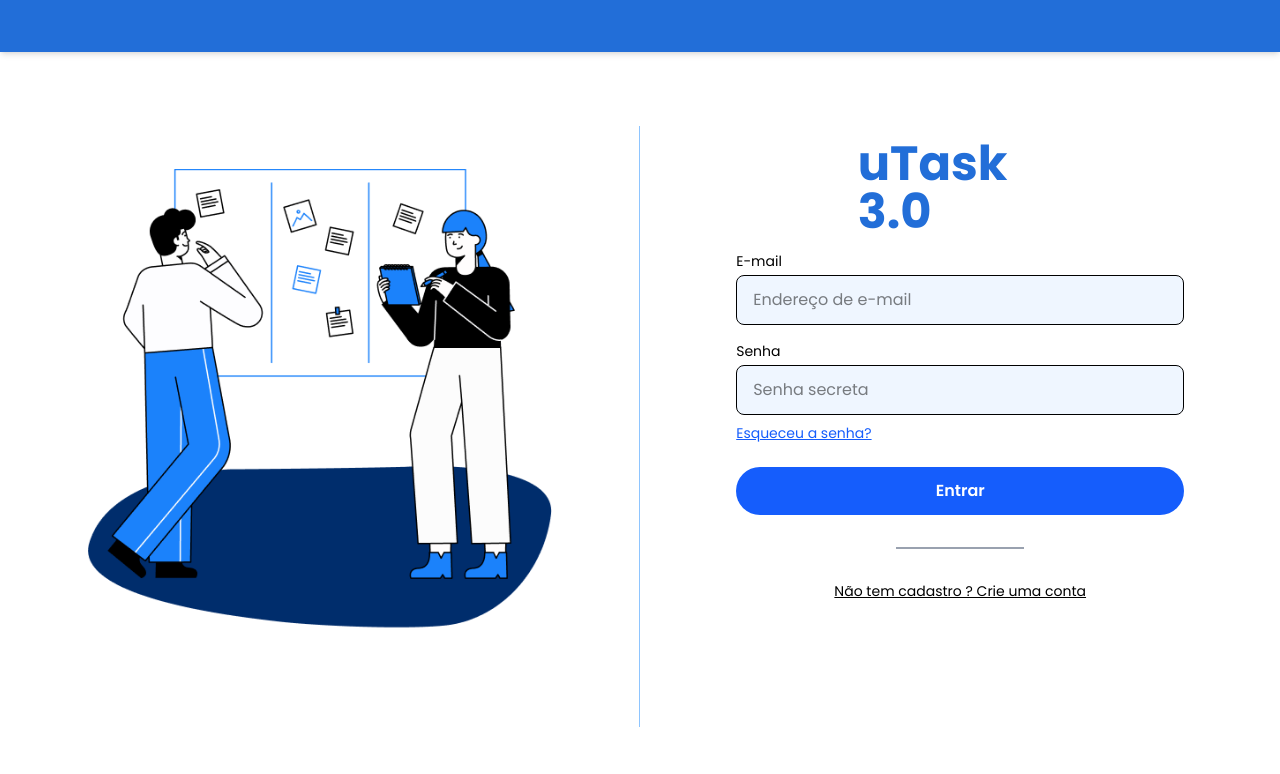
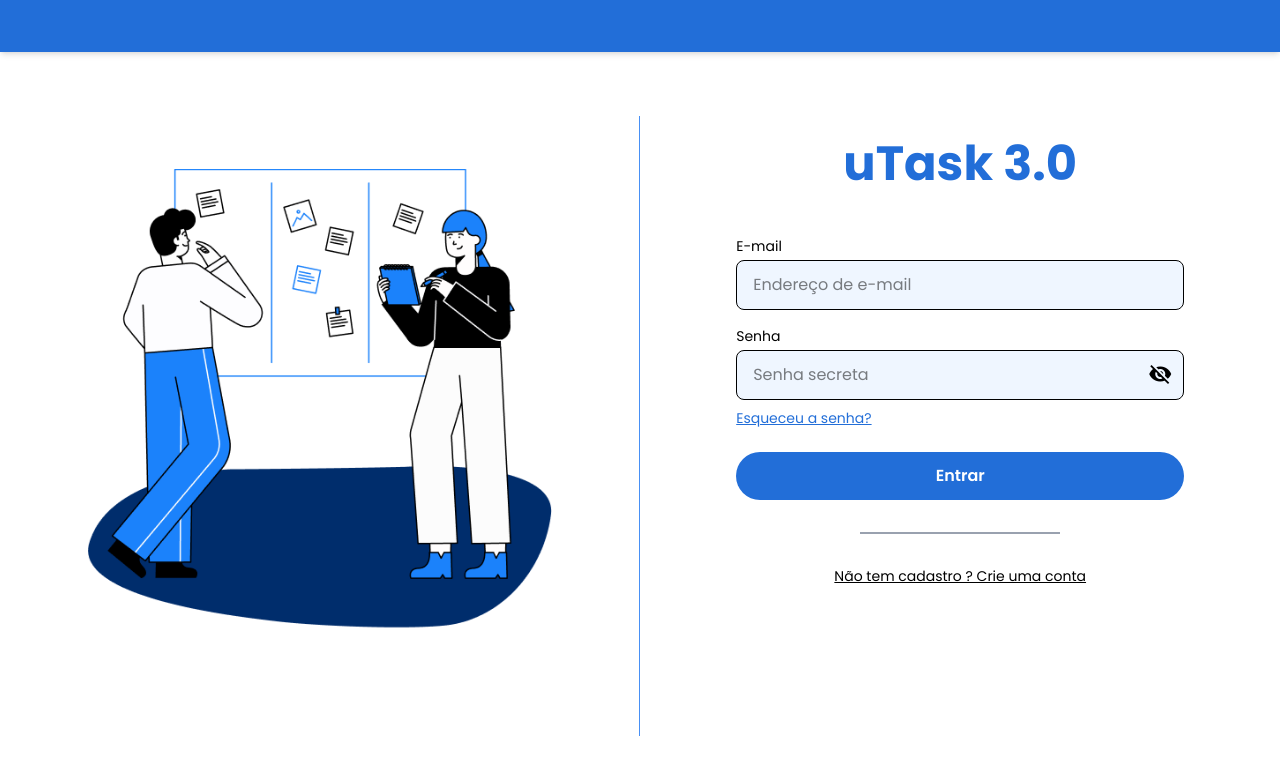
Before and after one commit to miguelnsimoes/utask-3.0, a React (Vite) app in the folder frontend/: page / in a window 1280 px wide. Shown: the top 774 px of the page. Built offline with nearby package versions, Linux system fonts and the light colour scheme.

Commit message:
feat: add lista com cores do figma, terminando tela login, add feature ocultar senha

```diff
--- a/frontend/index.html
+++ b/frontend/index.html
@@ -5,6 +5,7 @@
     <link rel="icon" type="image/svg+xml" href="/favicon.svg" />
     <meta name="viewport" content="width=device-width, initial-scale=1.0" />
     <link href="https://fonts.googleapis.com/css2?family=Poppins:wght@300;400;600;700&display=swap" rel="stylesheet">
+    <link href="https://fonts.googleapis.com/icon?family=Material+Icons" rel="stylesheet">
     <title>uTask 3.0</title>
   </head>
   <body>
--- a/frontend/src/index.css
+++ b/frontend/src/index.css
@@ -2,9 +2,22 @@
 
 @theme {
   --font-poppins: 'Poppins', sans-serif;
-  --color-primary: #4890F5;
+
+  --color-light-bg: #FFFFFF;
   --color-dark-bg: #3D3D3D;
   --color-dark-card: #535353;
+  --color-dark-surface: #222222;
+  --color-light-gray: #FAFAFA;
+  --color-mid-gray: #EEEEEE;
+  --color-border-gray: #C4C4C4;
+
+  --color-primary: #4890F5;
+  --color-primary-dark: #226ED8;
+  --color-primary-darker: #114FA7;
+  --color-primary-navy: #002D6C;
+
+  --color-error: #DF0000;
+  --color-error-light: #FFAFAF;
 }
 
 body {
--- a/frontend/src/pages/Login.tsx
+++ b/frontend/src/pages/Login.tsx
@@ -1,7 +1,9 @@
 import { Header } from '../components/Header'
 import illustration from '../assets/Ilustração do login.png'
+import { useState } from 'react'
 
 export function Login() {
+  const [showPassword, setShowPassword] = useState(false)
   return (
   <div className="flex flex-col h-screen">
     <Header />
@@ -12,30 +14,39 @@ export function Login() {
           <img src={illustration} alt="ilustração" className="w-3/4" />
        </div>
 
-      <div className='w-px h-[601px] bg-blue-300 self-center'></div>
+      <div className='w-px bg-primary my-16'></div>
 
       <div className="w-1/2 flex flex-col items-center justify-start pt-22 px-20">
-        <h1 className="w-[205px] h-[63px] text-5xl font-bold text-[#226ED8] mb-12">uTask 3.0</h1>
+        <h1 className="text-5xl font-bold text-primary-dark mb-12">uTask 3.0</h1>
 
         <div className="flex flex-col w-full max-w-md">
           <label className="text-sm mb-1 font-poppins font-normal">E-mail</label>
           <input
             type="email"
             placeholder="Endereço de e-mail"
-            className="border rounded-lg px-4 py-3 mb-4 outline-none bg-blue-50 focus:border-blue-500"
+            className="border rounded-lg px-4 py-3 mb-4 outline-none bg-blue-50 focus:border-primary"
           />
-          <label className="text-sm mb-1 font-poppins font-normal">Senha</label>
+        <label className="text-sm mb-1 font-poppins font-normal">Senha</label>
+        <div className='relative'>
           <input
-            type="password"
+            type={showPassword ? 'text' : 'password'}
             placeholder="Senha secreta"
-            className="border rounded-lg px-4 py-3 outline-none bg-blue-50 focus:border-blue-500"
+            className="border rounded-lg px-4 py-3 outline-none bg-blue-50 focus:border-primary w-full"
           />
+          <button
+          type='button'
+          onClick={()=> setShowPassword(!showPassword)}
+          className="absolute right-3 top-3 text-400">
+          <span className='material-icons'>
+             {showPassword ? 'visibility' : 'visibility_off'}
+          </span>
+          </button>
+        </div>
+          <a href="#" className="text-sm text-primary-dark mt-2 mb-6 underline font-poppins font-normal">Esqueceu a senha?</a>
 
-          <a href="#" className="text-sm text-blue-600 mt-2 mb-6 underline font-poppins font-normal">Esqueceu a senha?</a>
+          <button className="bg-primary-dark text-white py-3 rounded-full font-semibold hover:bg-primary-darker transition">Entrar</button>
 
-          <button className="bg-blue-600 text-white py-3 rounded-full font-semibold hover:bg-blue-700 transition">Entrar</button>
-
-            <hr className="my-8 w-32 mx-auto border-1 border-gray-400" />
+            <hr className="my-8 w-50 mx-auto border-1 border-gray-400" />
             <p className="text-center text-sm underline font-poppins font-normal">Não tem cadastro  ? Crie uma conta</p>
         </div>
 
```
